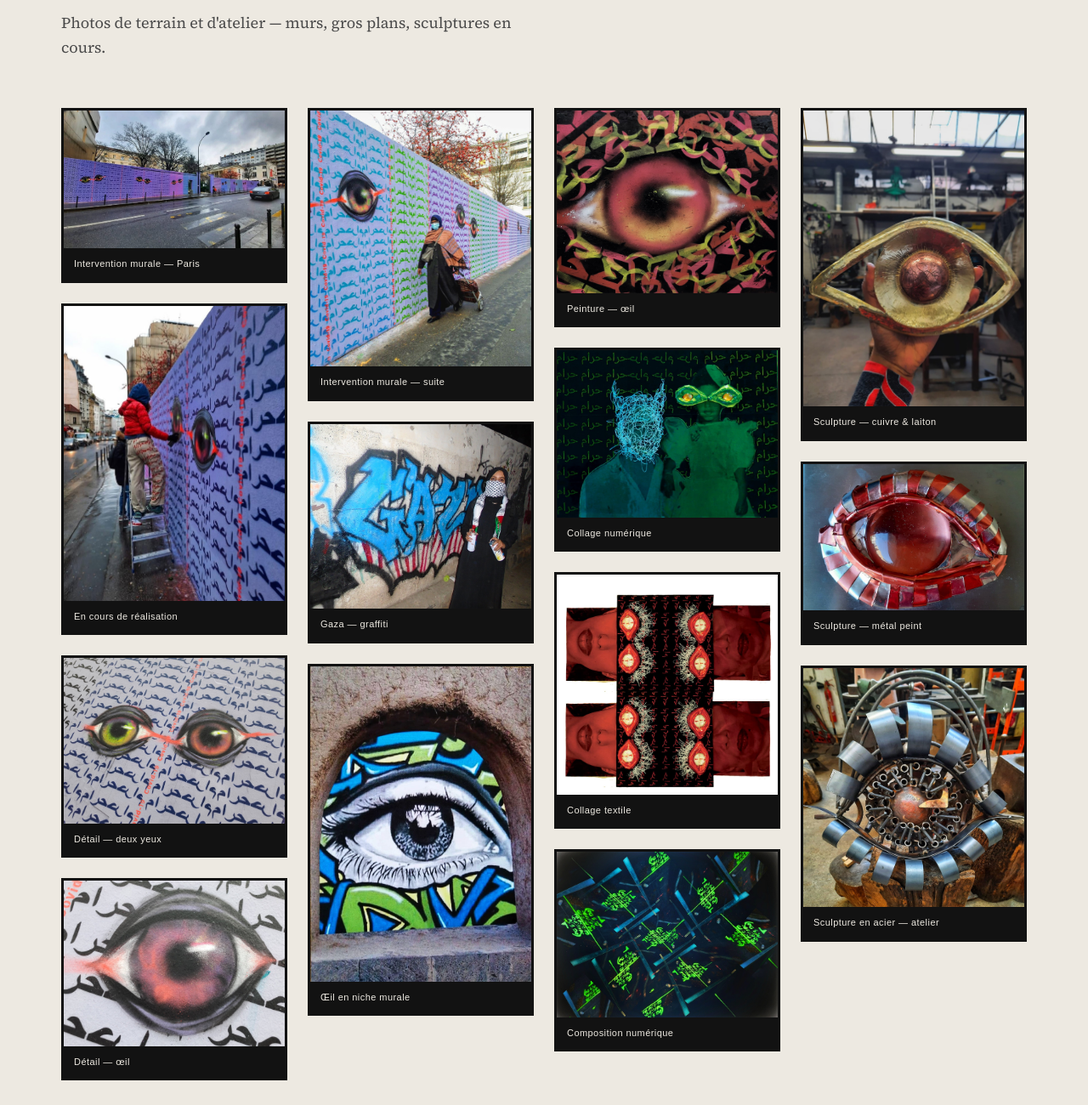
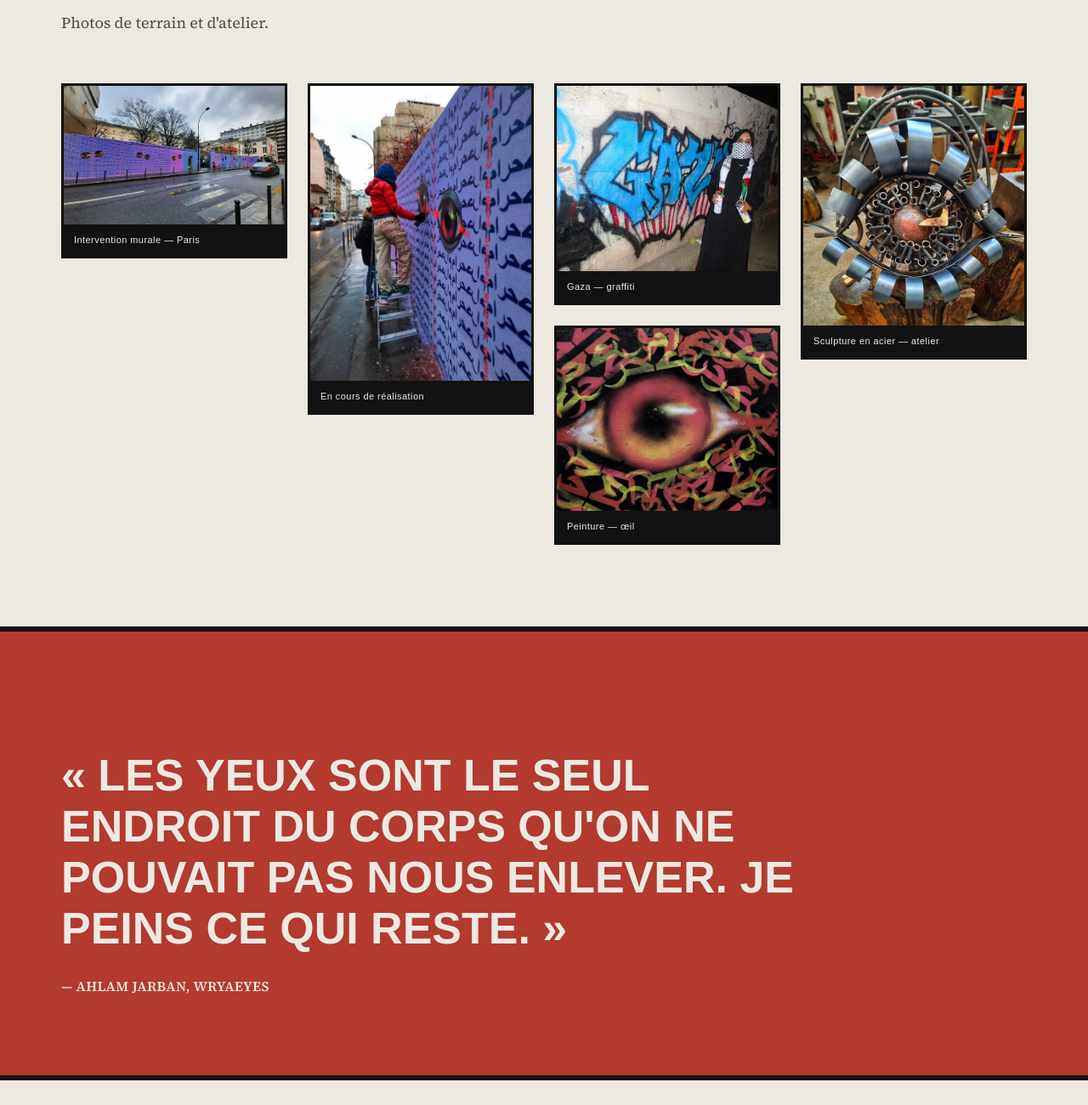
Before and after one commit to saintt-11/ahlamjarban.github.io, a plain HTML site: page index.html in a window 1280 px wide. Shown: the part 3320-4620 px from the top of the page at 85% size. Drawn offline with Linux system fonts and the light colour scheme; a web font is replaced by a local one.

Commit message:
Réduit la galerie à 5 photos et ajoute les sources presse
- Galerie : ne garde que intervention murale, en cours de réalisation,
  Gaza, peinture œil, sculpture acier — retrait des 9 autres photos
  en attendant le retour de l'artiste.
- Presse & expositions : ajoute un lien vérifié vers un article ou
  une page officielle pour Visions d'exil, Haram Eyes, UNHCR/Bayeux
  et Regards sur la Mixité.
- Corrige Remasks (2021 Ivry-sur-Seine → 2022 Mairie de Paris Centre)
  d'après la page officielle de l'Atelier des Artistes en Exil.
- Je passe (l'intégrale) laissé sans lien, aucun article dédié trouvé.

Co-Authored-By: Claude Sonnet 5 <noreply@anthropic.com>

```diff
--- a/index.html
+++ b/index.html
@@ -221,6 +221,8 @@
   .tl-item .year{font-family:'Archivo Expanded',sans-serif;font-weight:800;font-size:22px;color:var(--ochre);}
   .tl-item h3{font-size:18px;text-transform:none;font-weight:600;letter-spacing:0;font-family:'Source Serif 4',serif;}
   .tl-item .place{font-family:'Archivo Expanded',sans-serif;font-size:12px;letter-spacing:0.05em;text-transform:uppercase;color:#5a5a5a;margin-top:6px;}
+  .tl-item .src{font-family:'Archivo Expanded',sans-serif;font-size:11px;letter-spacing:0.04em;text-transform:uppercase;margin-top:8px;display:inline-block;color:var(--ochre);text-decoration:none;border-bottom:1px solid var(--ochre);}
+  .tl-item .src:hover{color:var(--ink);border-color:var(--ink);}
   @media (max-width:600px){.tl-item{grid-template-columns:1fr;}}
 
   /* CONTACT */
@@ -305,7 +307,7 @@
       <div class="wall ph w3">
         <span class="tag">Série</span>
         <h3>Remasks</h3>
-        <span class="meta">2021 — Ivry-sur-Seine</span>
+        <span class="meta">2022 — Mairie de Paris Centre</span>
       </div>
       <div class="wall ph w4">
         <span class="tag">Collaboration</span>
@@ -334,7 +336,7 @@
 <section id="galerie">
   <div class="wrap">
     <h2>Galerie</h2>
-    <p class="lead">Photos de terrain et d'atelier — murs, gros plans, sculptures en cours.</p>
+    <p class="lead">Photos de terrain et d'atelier.</p>
     <div class="gal-grid">
       <div class="gal-item">
         <img src="images/galerie-01-mur-rue.jpg" alt="Mur peint dans une rue de Paris, motif répété et yeux peints, avec la mention Covid-19">
@@ -345,48 +347,12 @@
         <div class="gal-cap">En cours de réalisation</div>
       </div>
       <div class="gal-item">
-        <img src="images/galerie-03-detail-yeux.jpg" alt="Détail peint de deux yeux sur fond de calligraphie et texte Covid-19">
-        <div class="gal-cap">Détail — deux yeux</div>
-      </div>
-      <div class="gal-item">
-        <img src="images/galerie-04-detail-oeil.jpg" alt="Détail peint d'un œil aux tons roses et violets">
-        <div class="gal-cap">Détail — œil</div>
-      </div>
-      <div class="gal-item">
-        <img src="images/galerie-05-mur-couleur.jpg" alt="Mur peint en dégradé de couleurs avec des yeux, une passante portant un masque sanitaire">
-        <div class="gal-cap">Intervention murale — suite</div>
-      </div>
-      <div class="gal-item">
         <img src="images/galerie-06-gaza.jpg" alt="Graffiti du mot GAZA en bleu, Ahlam Jarban posant devant avec des bombes de peinture">
         <div class="gal-cap">Gaza — graffiti</div>
       </div>
       <div class="gal-item">
-        <img src="images/galerie-07-niche.jpg" alt="Œil peint dans une niche murale, graffiti coloré bleu et vert">
-        <div class="gal-cap">Œil en niche murale</div>
-      </div>
-      <div class="gal-item">
         <img src="images/galerie-08-oeil-peinture.jpg" alt="Peinture d'un œil rose et vert sur fond de calligraphie">
         <div class="gal-cap">Peinture — œil</div>
-      </div>
-      <div class="gal-item">
-        <img src="images/galerie-09-collage-haram.jpg" alt="Collage numérique vert, deux silhouettes, motif du mot haram répété en arrière-plan">
-        <div class="gal-cap">Collage numérique</div>
-      </div>
-      <div class="gal-item">
-        <img src="images/galerie-10-collage-textile.jpg" alt="Collage rouge, motif d'yeux cousus et de bouches répété en quatre quadrants">
-        <div class="gal-cap">Collage textile</div>
-      </div>
-      <div class="gal-item">
-        <img src="images/galerie-11-numerique.jpg" alt="Composition numérique abstraite en vert et bleu">
-        <div class="gal-cap">Composition numérique</div>
-      </div>
-      <div class="gal-item">
-        <img src="images/galerie-12-sculpture-cuivre.jpg" alt="Sculpture métallique en forme d'œil, cuivre et laiton, tenue en main dans un atelier">
-        <div class="gal-cap">Sculpture — cuivre &amp; laiton</div>
-      </div>
-      <div class="gal-item">
-        <img src="images/galerie-13-sculpture-metal.jpg" alt="Sculpture métallique en forme d'œil, tons rouges et argentés">
-        <div class="gal-cap">Sculpture — métal peint</div>
       </div>
       <div class="gal-item">
         <img src="images/galerie-14-sculpture-acier.jpg" alt="Sculpture en acier en forme d'œil, en cours de fabrication dans un atelier">
@@ -422,13 +388,15 @@
         <div>
           <h3>Regards sur la Mixité — exposition collective</h3>
           <div class="place">Val-de-Reuil</div>
+          <a class="src" href="https://www.valdereuil.fr/actualites/une-fresque-aux-regards-sur-la-mixite" target="_blank" rel="noopener">Voir l'article — Ville de Val-de-Reuil</a>
         </div>
       </div>
       <div class="tl-item">
-        <div class="year">2021</div>
+        <div class="year">2022</div>
         <div>
-          <h3>Remasks — série exposée</h3>
-          <div class="place">Ivry-sur-Seine</div>
+          <h3>Remasks — exposition collective</h3>
+          <div class="place">Mairie de Paris Centre</div>
+          <a class="src" href="https://aa-e.org/en/exposition-remasks-2/" target="_blank" rel="noopener">Voir l'exposition — Atelier des Artistes en Exil</a>
         </div>
       </div>
       <div class="tl-item">
@@ -436,6 +404,7 @@
         <div>
           <h3>Fresque collaborative UNHCR</h3>
           <div class="place">Mairie de Bayeux</div>
+          <a class="src" href="https://www.unhcr.org/fr-fr/news/stories/2021/11/6166e7df4/interact-2021-des-collegiens-et-lyceens-normands-a-la-rencontre-des-refugies.html" target="_blank" rel="noopener">Voir l'article — HCR France</a>
         </div>
       </div>
       <div class="tl-item">
@@ -443,6 +412,7 @@
         <div>
           <h3>Haram Eyes, avec Art Azoï</h3>
           <div class="place">Pavillon Carré de Baudouin, Paris</div>
+          <a class="src" href="https://www.brooklynstreetart.com/2021/02/10/ahlam-jarban-is-not-forbidden-in-paris-at-pavillon-carre-de-baudouin/" target="_blank" rel="noopener">Voir l'article — Brooklyn Street Art</a>
         </div>
       </div>
       <div class="tl-item">
@@ -450,6 +420,7 @@
         <div>
           <h3>Visions d'exil — exposition collective</h3>
           <div class="place">Paris</div>
+          <a class="src" href="https://aa-e.org/wp-content/uploads/2020/11/DOSSIER_DE_PRESSE_VISIONS_2020_1.pdf" target="_blank" rel="noopener">Dossier de presse — Atelier des Artistes en Exil</a>
         </div>
       </div>
     </div>
```
Also changed, not shown: images/galerie-03-detail-yeux.jpg (deleted), images/galerie-04-detail-oeil.jpg (deleted), images/galerie-05-mur-couleur.jpg (deleted), images/galerie-07-niche.jpg (deleted), images/galerie-09-collage-haram.jpg (deleted), images/galerie-10-collage-textile.jpg (deleted), images/galerie-11-numerique.jpg (deleted), images/galerie-12-sculpture-cuivre.jpg (deleted), images/galerie-13-sculpture-metal.jpg (deleted).
